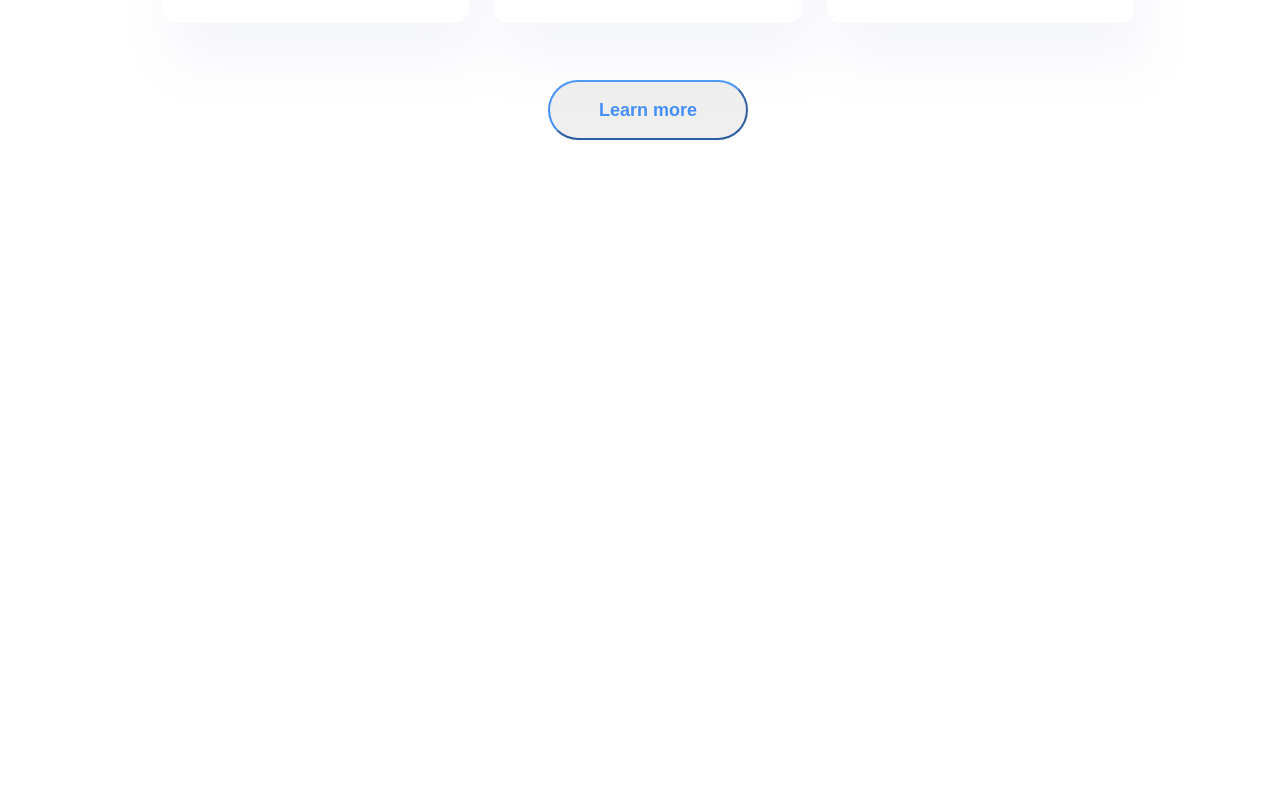
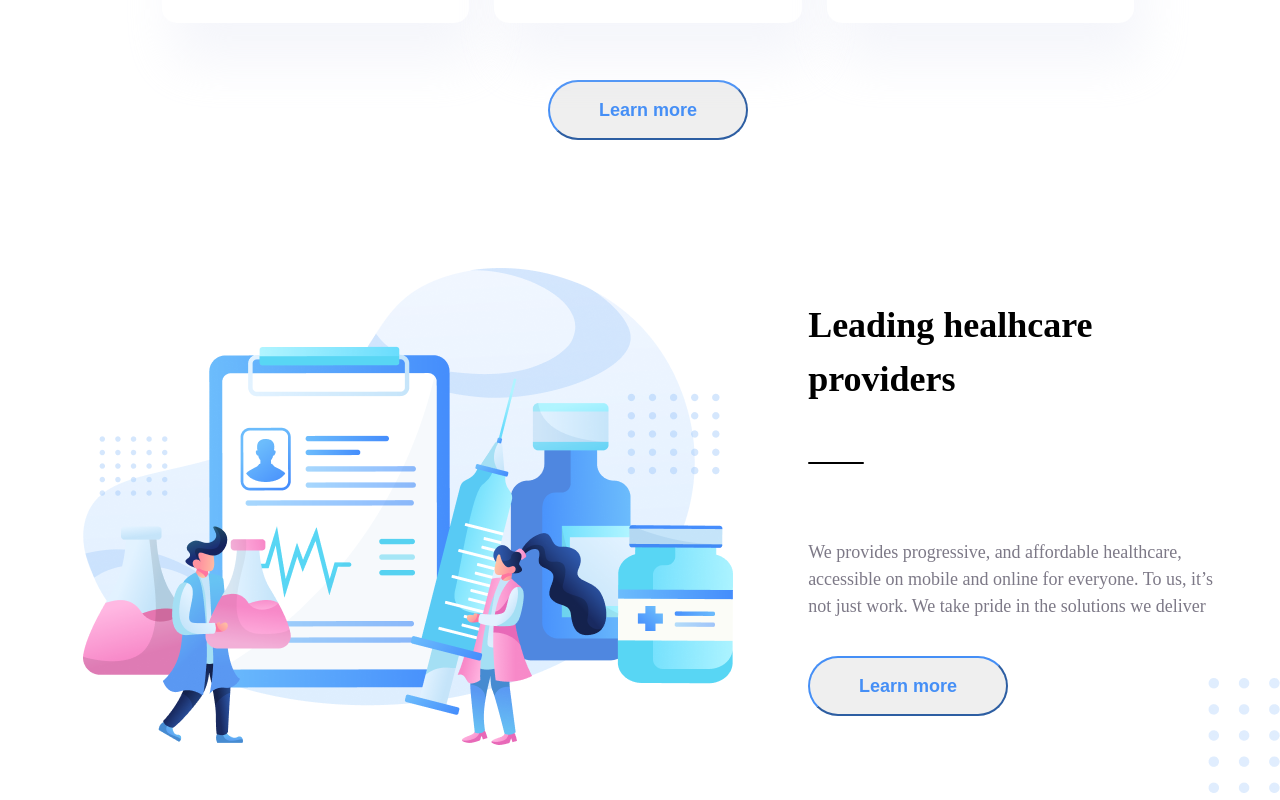
Before and after one commit to Skorozhenko/web_effective, a React app: page / in a window 1280 px wide. Shown: the part 1778-2578 px from the top of the page. Before the commit the page ends 1926 px from the top, so only its background shows below. Built offline with nearby package versions, Linux system fonts and the light colour scheme; the HTML template or start-up script is replaced by a standard one.

Commit message:
добавила Learn

```diff
--- a/src/App.tsx
+++ b/src/App.tsx
@@ -1,4 +1,5 @@
 import Header from "./components/Header/Header.tsx"
+import Learn from "./components/LearnAndDownload/Learn/Learn.tsx"
 import Services from "./components/Services/Services.tsx"
 
  function App() {
@@ -6,6 +7,7 @@ import Services from "./components/Services/Services.tsx"
     <>
       <Header />
       <Services />
+      <Learn />
     </>
   )
 }
--- /dev/null
+++ b/src/components/LearnAndDownload/Learn/Learn.css
@@ -0,0 +1,39 @@
+.wrapperLearn {
+    background-color: var(--white-color);
+    display: flex;
+    width: 100%;
+    justify-content: space-evenly;
+    margin-top: 10%;
+
+  }
+
+  .titleLearn {
+    display: flex;
+    flex-direction: column;
+  }
+
+  .divider  {
+    width: 56px;
+    height: 2px;
+    background-color: var(--black-color);
+    border-radius: 5px;
+  }
+
+  .textLearn {
+    font-weight: 300;
+    font-size: 18px;
+    text-align: left;
+    color: var(--grey-color)
+  }
+
+  h2 {
+    text-align: left;
+    font-size: 36px;
+    color: var(--black-color);
+  }
+
+  .points {
+    position: absolute;
+    right: 0;
+    margin-top: 32%;
+}
--- /dev/null
+++ b/src/components/LearnAndDownload/Learn/Learn.tsx
@@ -0,0 +1,17 @@
+import './Learn.css'
+
+const Learn: React.FC = () => {
+    return (<div className = "wrapperLearn">
+        <div> <img src="src/assets/image/learn.png" /></div>
+        <div className = "titleLearn"><h2>Leading healhcare <br /> providers</h2>
+            <div className = "divider"></div>
+            <br />
+            <div className = "textLearn"><p>We provides progressive, and affordable healthcare,
+                <br /> accessible on mobile and online for everyone. To us, it’s
+                <br /> not just work. We take pride in the solutions we deliver</p></div>
+            <button><div>Learn more</div></button>
+        </div>
+        <div className="points"><img src="src/assets/image/element1.png" /></div>
+    </div>)
+}
+export default Learn
```
